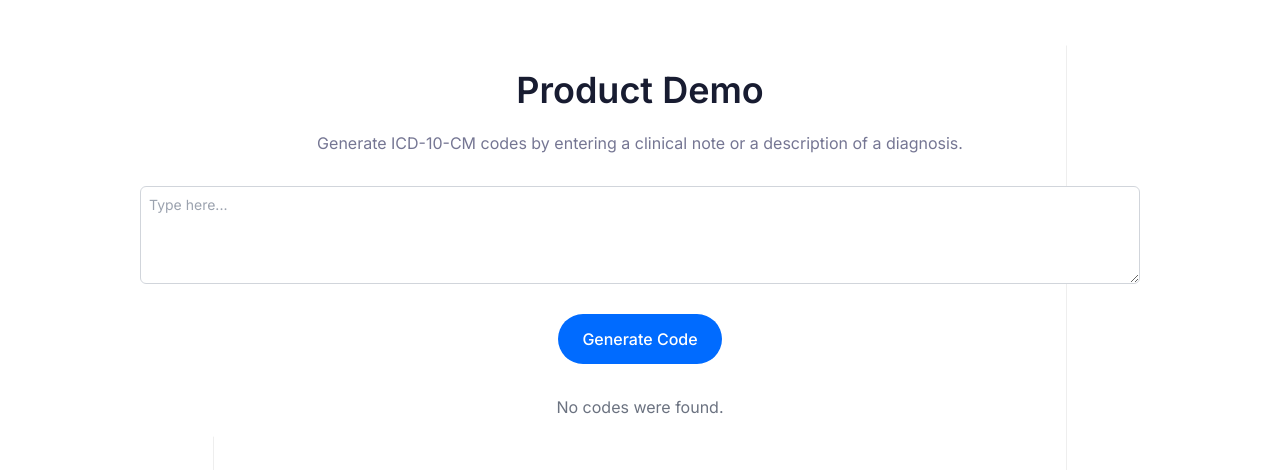
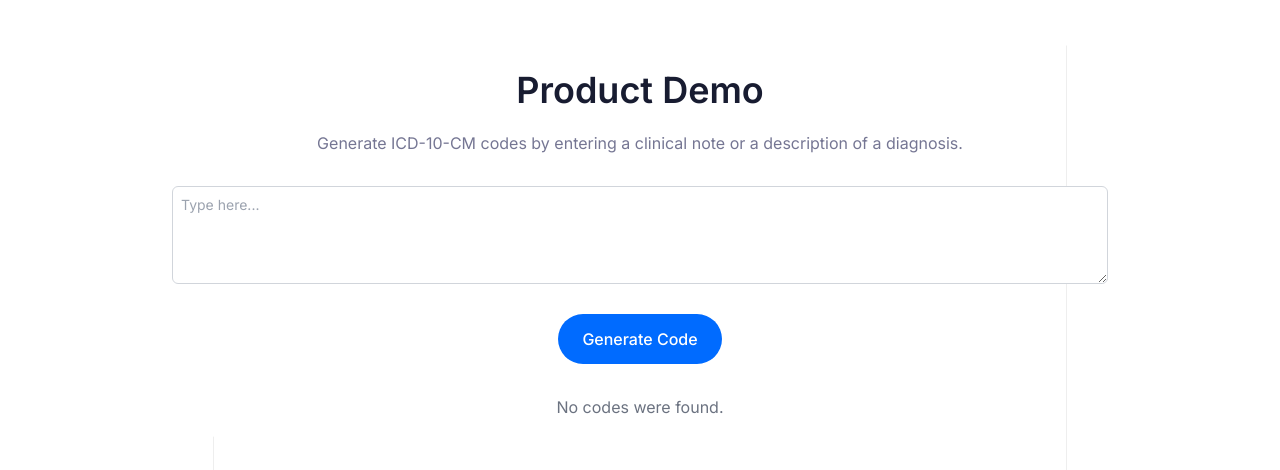
Before and after one commit to sckaff/mediclear, a Next.js app: page /demo in a window 1280 px wide. Shown: the part 150-620 px from the top of the page. Built offline with nearby package versions, Linux system fonts and the light colour scheme.

Commit message:
minor demo page update

```diff
--- a/app/(site)/demo/DemoPageClient.tsx
+++ b/app/(site)/demo/DemoPageClient.tsx
@@ -11,6 +11,7 @@ interface IcdCode {
 
 const DemoPageClient = () => {
   const [clinicalNote, setClinicalNote] = useState('');
+  const [displayedNote, setDisplayedNote] = useState('');
   const [icdCodes, setIcdCodes] = useState<IcdCode[]>([]);
   const [loading, setLoading] = useState(false);
   const [error, setError] = useState('');
@@ -27,6 +28,7 @@ const DemoPageClient = () => {
         }
       });
       setIcdCodes(response.data);
+      setDisplayedNote(clinicalNote);
       setClinicalNote('');
     } catch (error) {
       console.error('Error fetching ICD codes:', error);
@@ -38,7 +40,7 @@ const DemoPageClient = () => {
 
   return (
     <section className="overflow-hidden pb-25 pt-45 lg:pb-32.5 lg:pt-50 xl:pb-37.5 xl:pt-55">
-      <div className="animate_top mx-auto max-w-[1000px] text-center">
+      <div className="animate_top mx-auto max-w-[1000px] text-center pl-8 pr-8">
         <h2 className="mb-5 text-2xl font-semibold text-black dark:text-white md:text-4xl">
           Product Demo
         </h2>
@@ -76,6 +78,15 @@ const DemoPageClient = () => {
           <p className="mt-4 text-red-500">{error}</p>
         )}
 
+        {displayedNote && (
+          <div className="mt-7.5 text-left">
+            <h3 className="mb-2 pt-8 text-m font-semibold text-center text-black dark:text-white md:text-4xl">
+              Description
+            </h3>
+            <p className="mb-5 text-sm text-center text-gray-700 dark:text-gray-300">{displayedNote}</p>
+          </div>
+        )}
+
         {icdCodes && icdCodes.length > 0 && (
           <div className="mt-7.5 text-left">
             <h3 className="mb-5 pt-8 text-xl font-semibold text-center text-black dark:text-white md:text-4xl">
```
